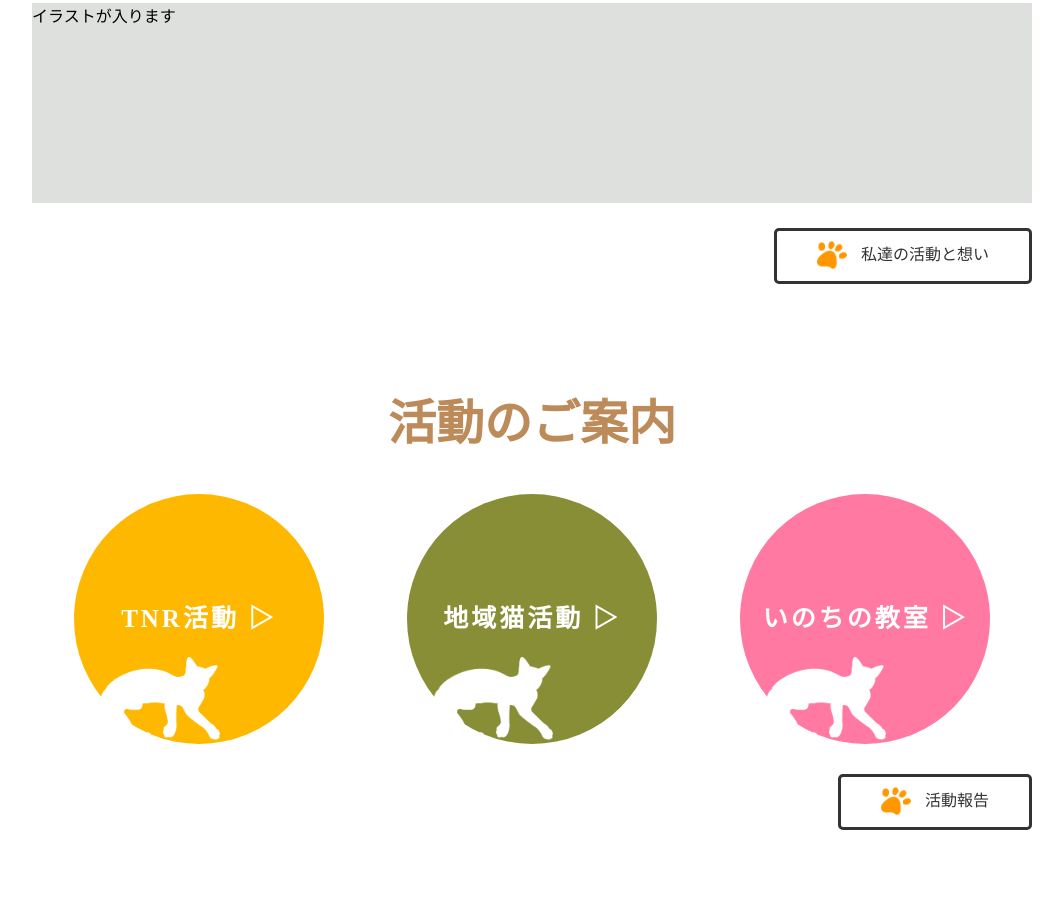
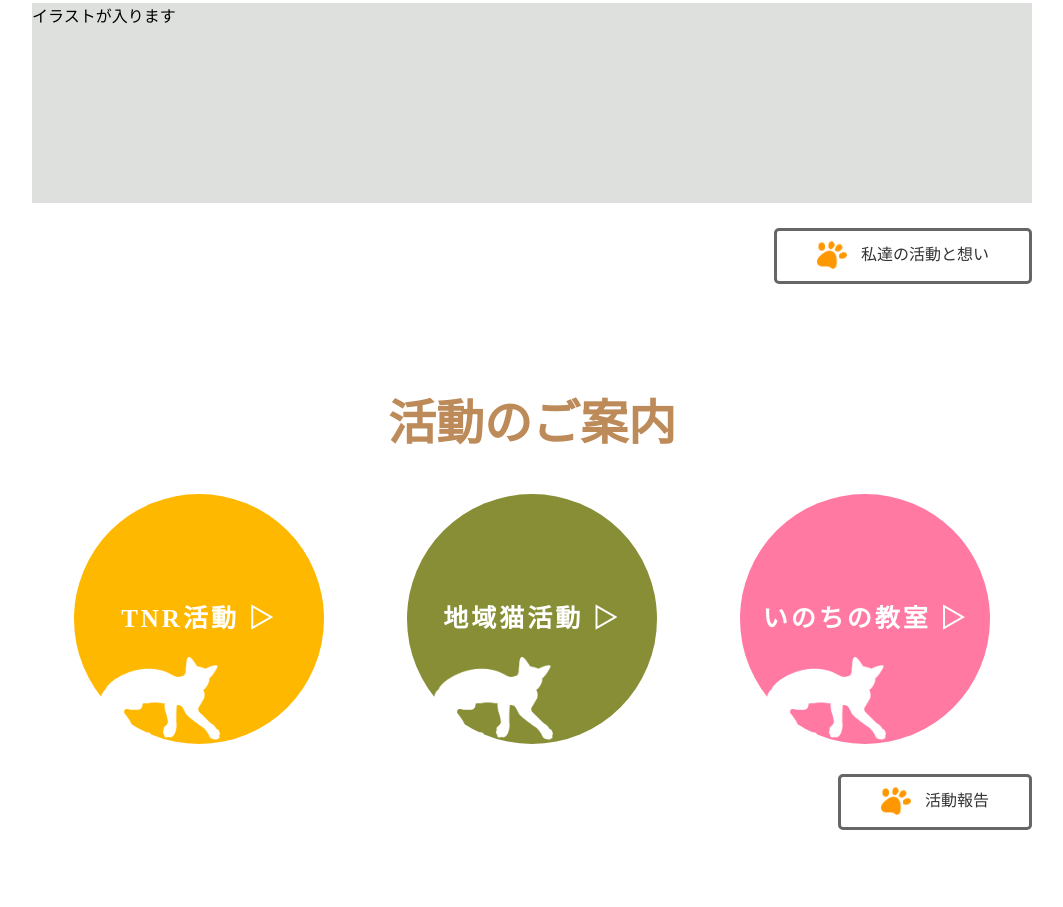
Before and after one commit to portfolio-sample/ikaruga, a plain HTML site: page index.html in a window 1280 px wide. Shown: the part 913-1820 px from the top of the page, without its empty margins (108-1171 px from the left). Drawn offline with Linux system fonts and the light colour scheme.

Commit message:
Update base.css

```diff
--- a/base.css
+++ b/base.css
@@ -370,7 +370,7 @@ header{
 }
 .contents-btn{
   display: inline-block;
-  border: solid;
+  border: solid #666666;
   padding: 10px 40px;
   border-radius: 5px;
   color: #333333;
```
